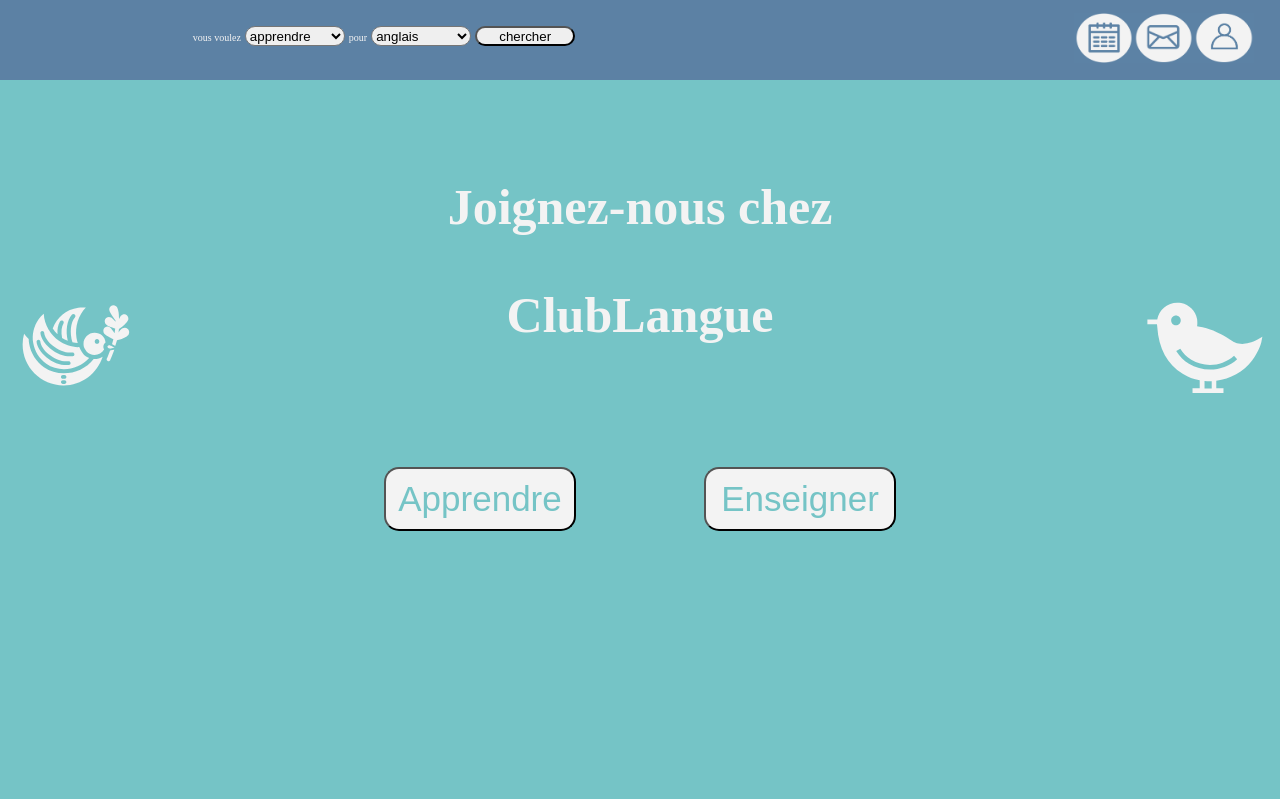
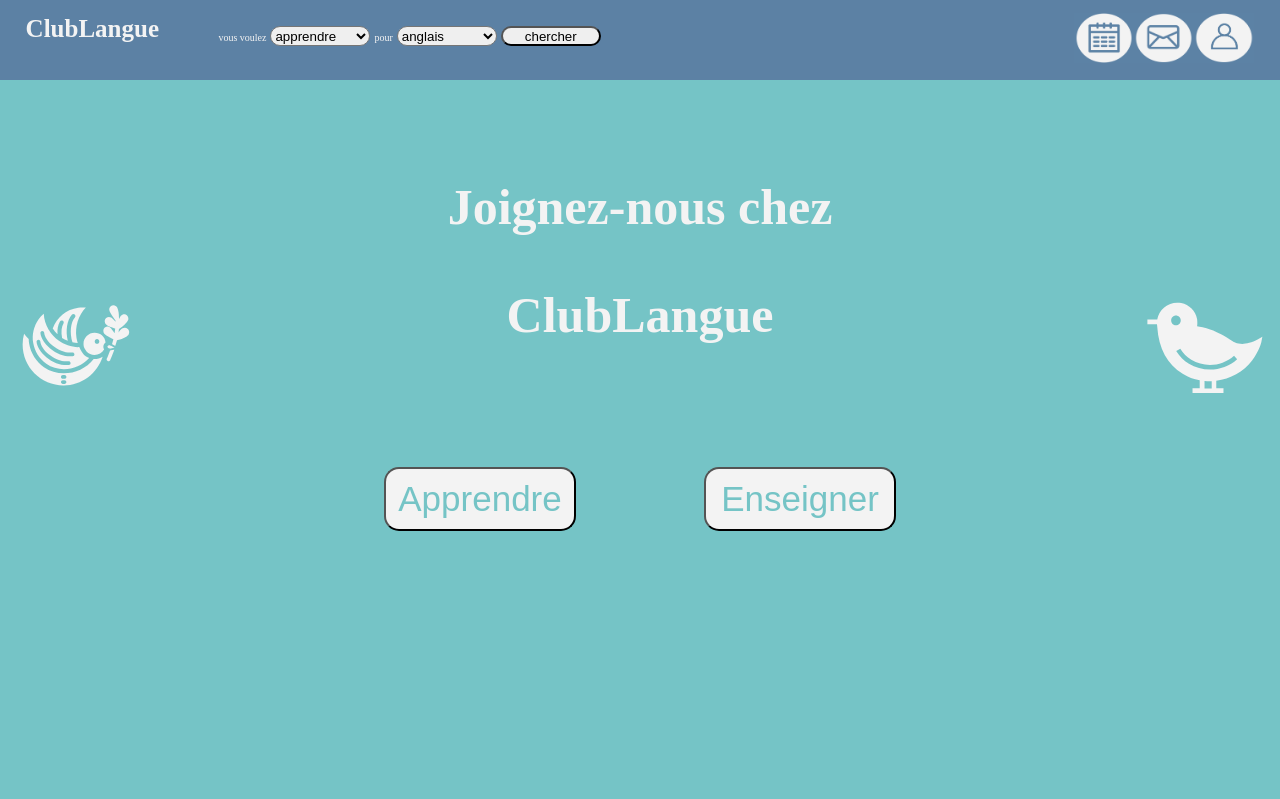
Before and after one commit to vanreality/ClubLangue, a PHP site: page /DbName/ in a window 1280 px wide. Shown: the top 799 px of the page. Run offline with PHP 8.4, Linux system fonts and the light colour scheme.

Commit message:
add header "return to home page"

```diff
--- a/application/index/view/common/header.html
+++ b/application/index/view/common/header.html
@@ -1,4 +1,7 @@
 
+<div id="returnHome">
+    ClubLangue
+</div>
 <div id="headerDivCher">
     <span class="headerSpan">vous voulez</span>
     <select class="headBtn">
--- a/public/static/css/style.css
+++ b/public/static/css/style.css
@@ -18,8 +18,17 @@ html, body{
     font-size: 10px;
 }
 
+#returnHome{
+    color: #f3f3f3; font-size: 25px;
+    font-weight: bold;
+    float: left;
+    padding-left: 2%;
+    height: 100%;width: 5%;
+    margin-top: 1.2%;
+}
+
 #headerDivCher{
-    height: 100%;width: 60%;
+    height: 100%;width: 50%;
     float: left;
     text-align: center;
     margin-top: 2%;
```
